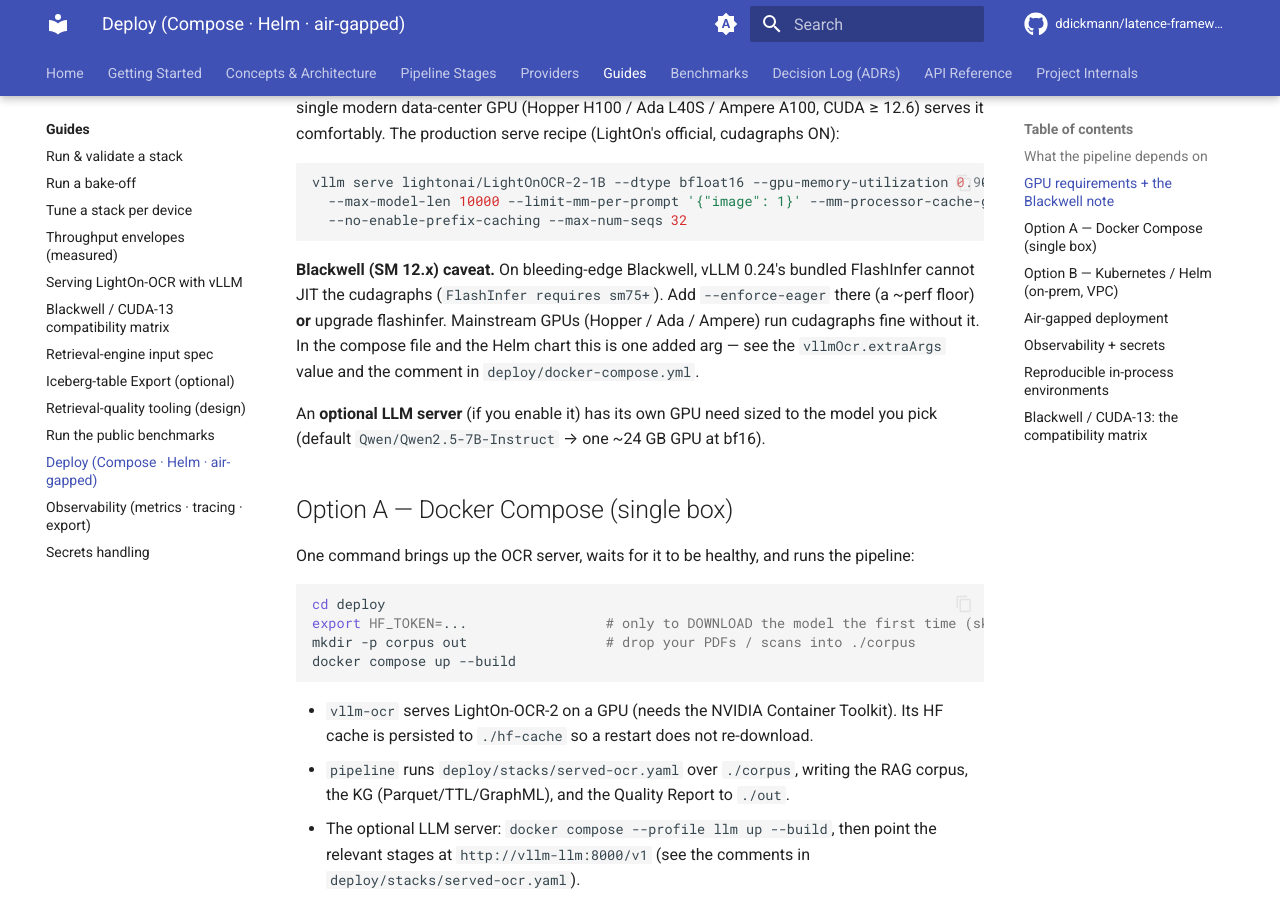
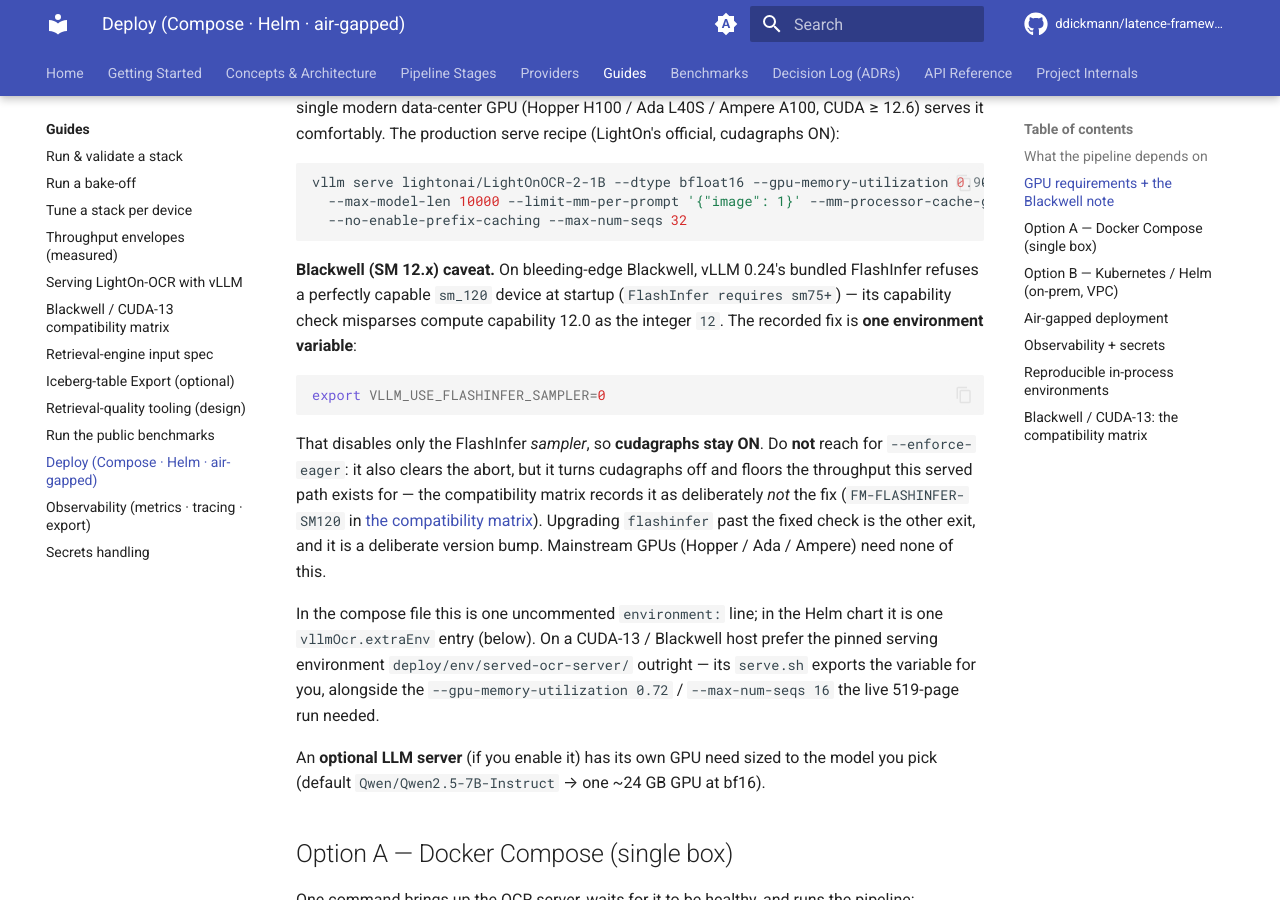
Before and after one commit to ddickmann/latence, an MkDocs documentation site: the page built from docs/deployment.md, in a window 1280 px wide and 900 px high, scrolled down 1290 px. Built offline with MkDocs 1.6.1 and Material for MkDocs 9.7.7, drawn with Linux system fonts in a browser that asks for light colours; comment, search, counter and statistics services are not loaded; some of the changed text lies outside the part shown.

Commit message:
fix(audit-R2): Every operator-facing deployment doc tells a Blackwell (sm_120) operator to add `--enforce-eager`, while this stream's own machine-checked, `verified` compatibility matrix records the resolution as `VLLM_USE_FLASHINFER_SAMPLER=0` and states `--enforce-eager` is deliberately NOT the fix because it floors the throughput the served path exists for. The correct setting exists only in deploy/env/served-ocr-server/serve.sh and appears in no deployment doc and nowhere in the Helm chart (the Option B production path).

````diff
--- a/docs/deployment.md
+++ b/docs/deployment.md
@@ -58,11 +58,26 @@ vllm serve lightonai/LightOnOCR-2-1B --dtype bfloat16 --gpu-memory-utilization 0
   --no-enable-prefix-caching --max-num-seqs 32
 ```
 
-**Blackwell (SM 12.x) caveat.** On bleeding-edge Blackwell, vLLM 0.24's bundled FlashInfer cannot
-JIT the cudagraphs (`FlashInfer requires sm75+`). Add `--enforce-eager` there (a ~perf floor) **or**
-upgrade flashinfer. Mainstream GPUs (Hopper / Ada / Ampere) run cudagraphs fine without it. In the
-compose file and the Helm chart this is one added arg — see the `vllmOcr.extraArgs` value and the
-comment in `deploy/docker-compose.yml`.
+**Blackwell (SM 12.x) caveat.** On bleeding-edge Blackwell, vLLM 0.24's bundled FlashInfer refuses a
+perfectly capable `sm_120` device at startup (`FlashInfer requires sm75+`) — its capability check
+misparses compute capability 12.0 as the integer `12`. The recorded fix is **one environment
+variable**:
+
+```bash
+export VLLM_USE_FLASHINFER_SAMPLER=0
+```
+
+That disables only the FlashInfer *sampler*, so **cudagraphs stay ON**. Do **not** reach for
+`--enforce-eager`: it also clears the abort, but it turns cudagraphs off and floors the throughput
+this served path exists for — the compatibility matrix records it as deliberately *not* the fix
+(`FM-FLASHINFER-SM120` in [the compatibility matrix](compatibility-matrix.md)).
+Upgrading `flashinfer` past the fixed check is the other exit, and it is a deliberate version bump.
+Mainstream GPUs (Hopper / Ada / Ampere) need none of this.
+
+In the compose file this is one uncommented `environment:` line; in the Helm chart it is one
+`vllmOcr.extraEnv` entry (below). On a CUDA-13 / Blackwell host prefer the pinned serving
+environment `deploy/env/served-ocr-server/` outright — its `serve.sh` exports the variable for you,
+alongside the `--gpu-memory-utilization 0.72` / `--max-num-seqs 16` the live 519-page run needed.
 
 An **optional LLM server** (if you enable it) has its own GPU need sized to the model you pick
 (default `Qwen/Qwen2.5-7B-Instruct` → one ~24 GB GPU at bf16).
@@ -119,7 +134,8 @@ Key values (full list in `deploy/helm/latence/values.yaml`):
 | `vllmOcr.enabled` | `true` | The served OCR Deployment+Service. Disable to use an external endpoint. |
 | `vllmOcr.gpu.nodeSelector` / `.tolerations` | `nvidia.com/gpu.present` / `nvidia.com/gpu` | Schedule the OCR pod onto GPU nodes only. Adjust to your cluster's labels/taints. |
 | `vllmOcr.resources.limits."nvidia.com/gpu"` | `1` | GPU request for the OCR pod. |
-| `vllmOcr.extraArgs` | LightOn recipe | Add `--enforce-eager` on Blackwell. |
+| `vllmOcr.extraArgs` | LightOn recipe | The serve flags. On Blackwell lower these to the live-run values (`--gpu-memory-utilization=0.72`, `--max-num-seqs=16`) — **not** `--enforce-eager`, which floors throughput. |
+| `vllmOcr.extraEnv` | `[]` | Extra `{name, value}` env for the OCR container. The Blackwell fix goes here: `VLLM_USE_FLASHINFER_SAMPLER=0` (keeps cudagraphs ON). |
 | `vllmLlm.enabled` | `false` | The optional served LLM Deployment. |
 | `persistence.data` | 20Gi RWO | Corpus in (`/data/corpus`) + artifacts out (`/data/out`). Use `existingClaim` for an RWX/NFS claim your corpus is staged into. |
 | `persistence.hfCache` | 100Gi RWO | The HF model cache the vLLM servers share; **pre-cache here for air-gapped** (below). |
````
Also changed, not shown: docs/TUTORIAL-fresh-pod-walkthrough.md (+8 -5 lines), docs/adr/0036-provider-ecosystem-and-bakeoff.md (+1 -1 lines), docs/compatibility-matrix.md (+1 -1 lines), docs/serving-lighton-vllm.md (+21 -6 lines), issues/audit/R2-docs_truth-8.md (added, +75 -0 lines), 5 other files.
